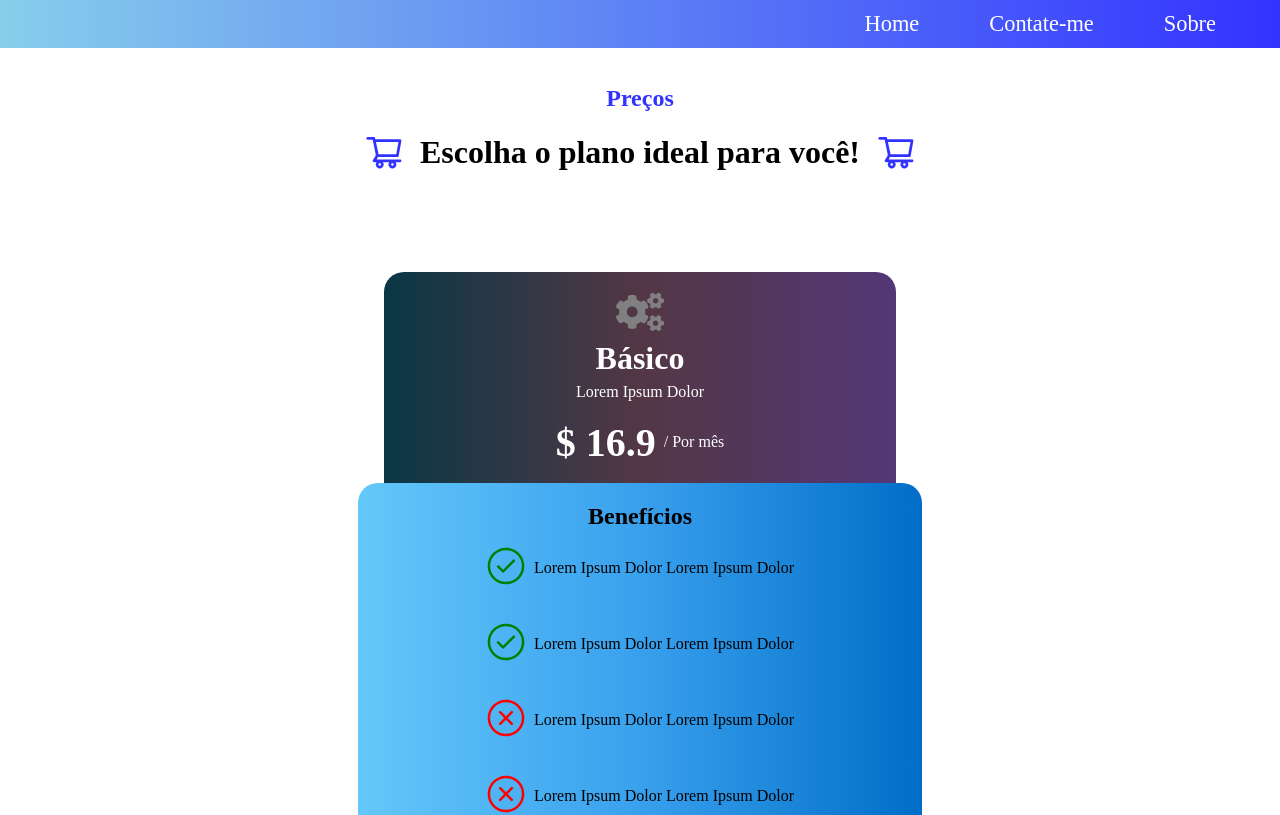
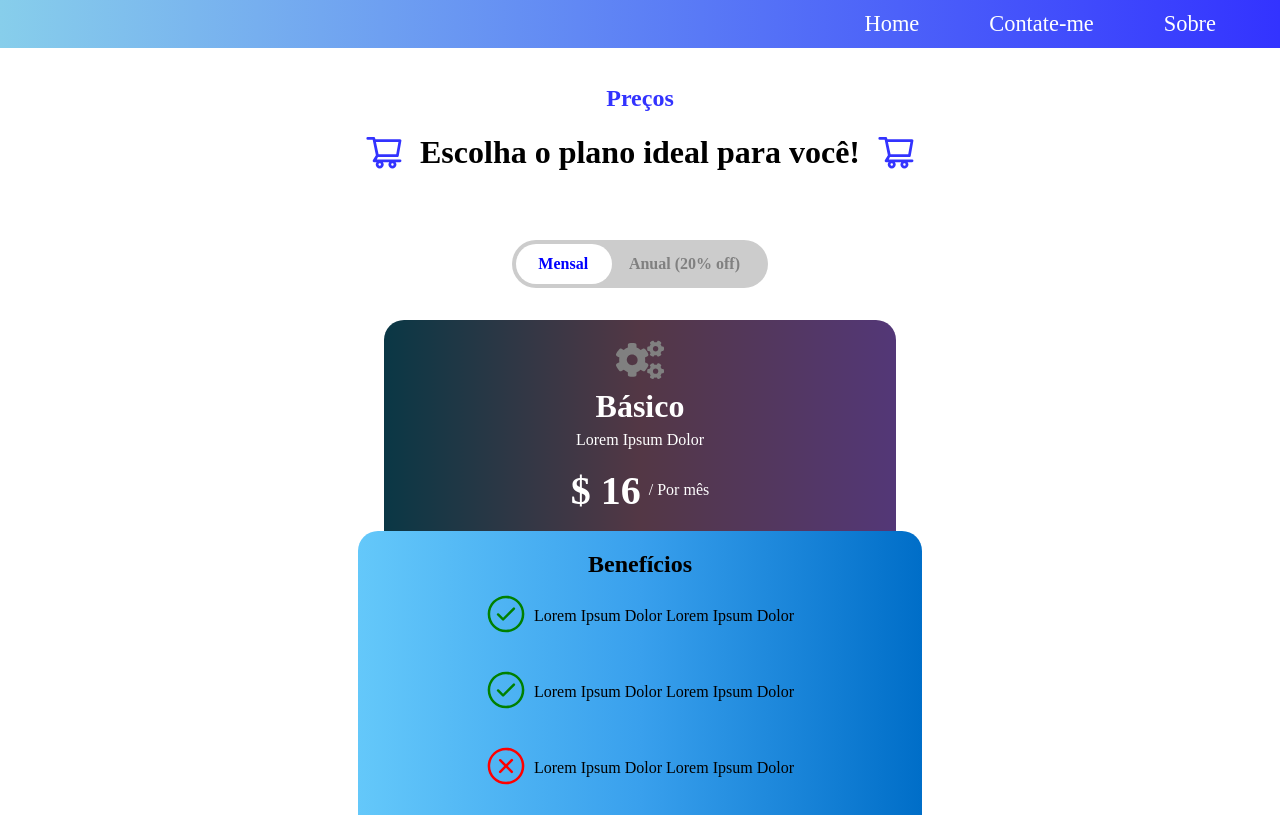
Before and after one commit to rena02to/Connect-Planos, a React (Create React App) app in the folder tabela-precos/: page / in a window 1280 px wide. Shown: the top 815 px of the page. Built offline with nearby package versions, Linux system fonts and the light colour scheme; the HTML template or start-up script is replaced by a standard one.

Commit message:
Adicionando um botão para alternar entre planos anuais/mensais.

```diff
--- a/tabela-precos/src/layout/InfosPreco.js
+++ b/tabela-precos/src/layout/InfosPreco.js
@@ -41,8 +41,14 @@ function InfoPreco({infos}){
     }, [plano]);
 
     if(infos[0] === false){
-        valor = valor *10;
+        valor = (valor * 12) * 0.8; //20% de desconto
+        valor = Math.ceil(valor);//arredonda para o meior inteiro
         validade = "/ Por ano";
+    }
+
+
+    function contratando(){
+
     }
 
     return(
--- a/tabela-precos/src/pages/Home.js
+++ b/tabela-precos/src/pages/Home.js
@@ -6,15 +6,37 @@ import InfoPreco from "../layout/InfosPreco";
 function Home(){
 
     const [mensal, setMensal] = useState(true);
+    const [st_mensal, setSt_mensal] = useState(style.slider_mens);
+    const [st_anual, setSt_anual] = useState(style.slider_anual);
+    const [checked, setChecked] = useState(false);
+
+    function alterna(){
+        setChecked(!checked);
+        setMensal(!mensal);
+
+        if(checked === false){
+            setSt_mensal(style.slider_mens_before);
+            setSt_anual(style.slider_anual_before);
+        }else{
+            setSt_mensal(style.slider_mens);
+            setSt_anual(style.slider_anual);
+        }
+    }
 
     return(
         <div className={style.planos}>
             <p className={style.legenda}>Preços</p>
             <div className={style.titulo}><AiOutlineShoppingCart /><h1>Escolha o plano ideal para você!</h1><AiOutlineShoppingCart /></div>
+            <label className={style.switch}>
+                <input type="checkbox" className={style.liga_desliga} onChange={alterna}/>
+                <span className={style.slider}></span>
+                <span className={st_mensal}>Mensal</span>
+                <span className={st_anual}>Anual (20% off)</span>
+            </label>
             <div className={style.tabela}>
-                <InfoPreco infos={[mensal, 'Básico', 'Lorem Ipsum Dolor', 16.9, true, true, false, false, false]}/>
-                <InfoPreco infos={[mensal, 'Essencial', 'Lorem Ipsum Dolor', 26.9, true, true, true, false, false]}/>
-                <InfoPreco infos={[mensal, 'Premium', 'Lorem Ipsum Dolor', 36.9, true, true, true, true, true]}/>
+                <InfoPreco infos={[mensal, 'Básico', 'Lorem Ipsum Dolor', 16, true, true, false, false, false]}/>
+                <InfoPreco infos={[mensal, 'Essencial', 'Lorem Ipsum Dolor', 26, true, true, true, false, false]}/>
+                <InfoPreco infos={[mensal, 'Premium', 'Lorem Ipsum Dolor', 36, true, true, true, true, true]}/>
             </div>
 
         </div>
--- a/tabela-precos/src/pages/Home.module.css
+++ b/tabela-precos/src/pages/Home.module.css
@@ -15,6 +15,7 @@
     display: flex;
     flex-direction: row;
     align-items: center;
+    margin-bottom: 3em;
 }
 
 .titulo h1{
@@ -27,7 +28,7 @@
     flex-direction: row;
     width: 80%;
     justify-content: space-between;
-    margin-top: 5em;
+    margin-top: 2em;
 }
 
 .legenda{
@@ -37,6 +38,88 @@
     font-weight: bold;
 }
 
+.switch{
+    position: relative;
+    display: inline-block;
+    width: 16em;
+    height: 3em;
+}
+
+.slider{
+    position: absolute;
+    cursor: pointer;
+    top: 0;
+    left: 0;
+    right: 0;
+    bottom: 0;
+    background-color: #ccc;
+    -webkit-transition: 0.4s;
+    transition: 0.4s;
+    border-radius: 34px;
+    text-align: center;
+}
+
+.slider:before {
+    position: absolute;
+    content: "";
+    height: 2.5em;
+    width: 6em;
+    left: 4px;
+    bottom: 4px;
+    background-color: white;
+    -webkit-transition: .4s;
+    transition: .4s;
+    border-radius: 34px;
+}
+
+.liga_desliga{
+    opacity: 0;
+    width: 0;
+    height: 0;
+}
+
+.slider_mens, .slider_mens_before{
+    position: absolute;
+    top: 50%;
+    left: 20%;
+    transform: translate(-50%, -50%);
+    cursor: pointer;
+    font-weight: bold;
+}
+
+.slider_mens{
+    color: blue;
+}
+
+.slider_mens_before{
+    color: gray;
+}
+
+.slider_anual, .slider_anual_before{
+    position: absolute;
+    top: 50%;
+    left: 50%;
+    transform: translate(-10%, -50%);
+    cursor: pointer;
+    font-weight: bold;
+    color: gray;
+}
+
+.slider_anual{
+    color: gray;
+}
+
+.slider_anual_before{
+    color: blue;
+}
+
+.liga_desliga:checked + .slider:before{
+    -webkit-transform: translateX(5.5em);
+    -ms-transform: translateX(5.5em);
+    transform: translateX(5.5em);
+    width: 10em;
+}
+
 @media (max-width: 1600px) {
     .tabela{
         flex-direction: column;
```
